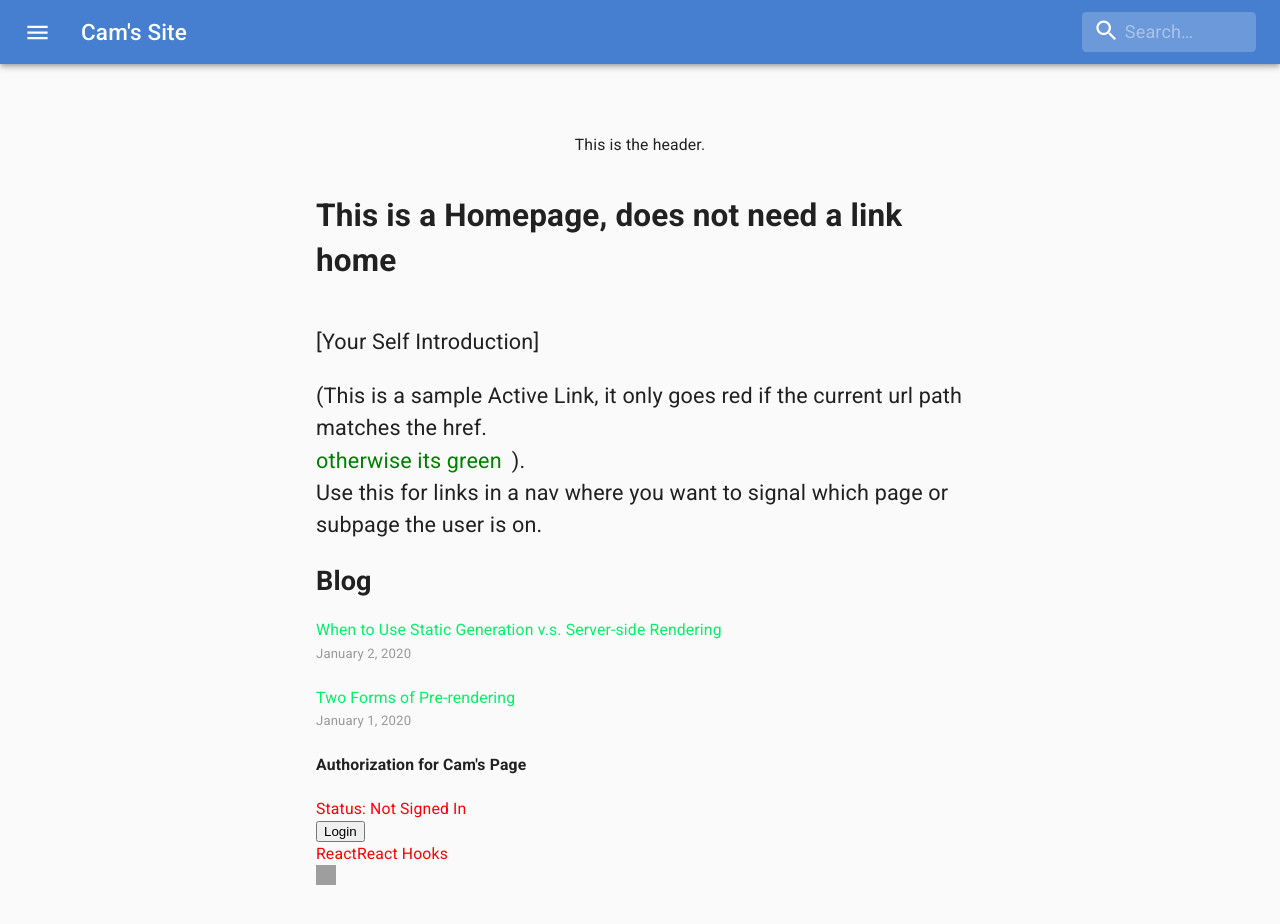
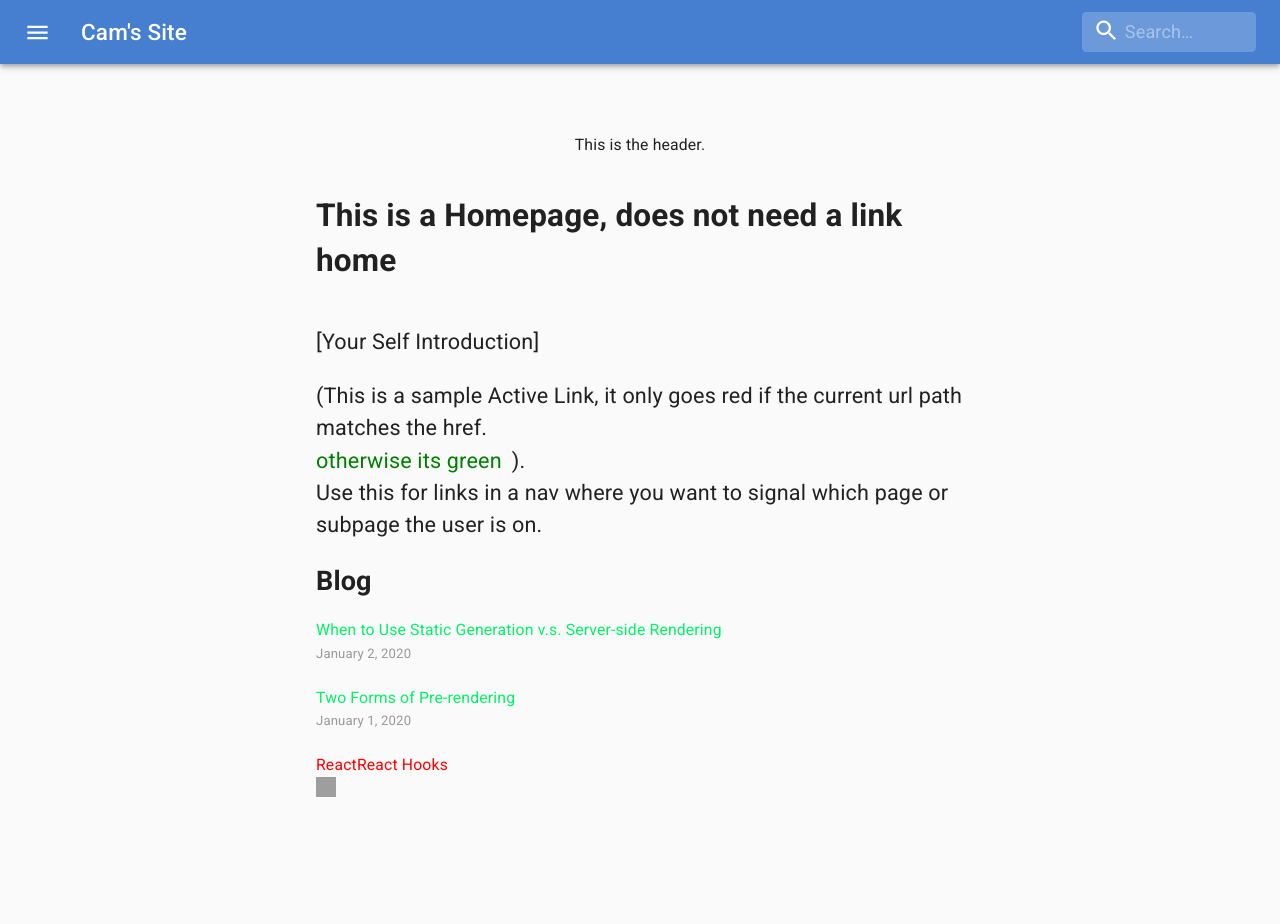
Before and after one commit to choozin/portfolio, a Next.js app: page / in a window 1280 px wide. Shown: the top 924 px of the page. Built offline with nearby package versions, Linux system fonts and the light colour scheme; grey boxes are pictures that could not be loaded.

Commit message:
Got rid of auth from index for now. Vercel is currently throwing an error every time it tries to reach Auth component because I had to rename the file, as it was lower case.

```diff
--- a/pages/index.tsx
+++ b/pages/index.tsx
@@ -7,7 +7,7 @@ import Link from 'next/link'
 import Date from '../components/common/date'
 import ActiveLink from '../components/common/active-link'
 
-import Auth from '../components/auth/Auth'
+//import Auth from '../components/auth/Auth'
 import WhatIsThisBtn from '../components/whatisthis/WhatIsThis'
 
 export const getStaticProps: GetStaticProps = async () => {
@@ -62,7 +62,6 @@ export default function Home({
         </ul>
       </section>
       <section>
-        <Auth/>
         <WhatIsThisBtn children='React' topic='react'/>
         <WhatIsThisBtn topic='hooks'>React Hooks</WhatIsThisBtn>
         <WhatIsThisBtn topic='javascript'>
```
